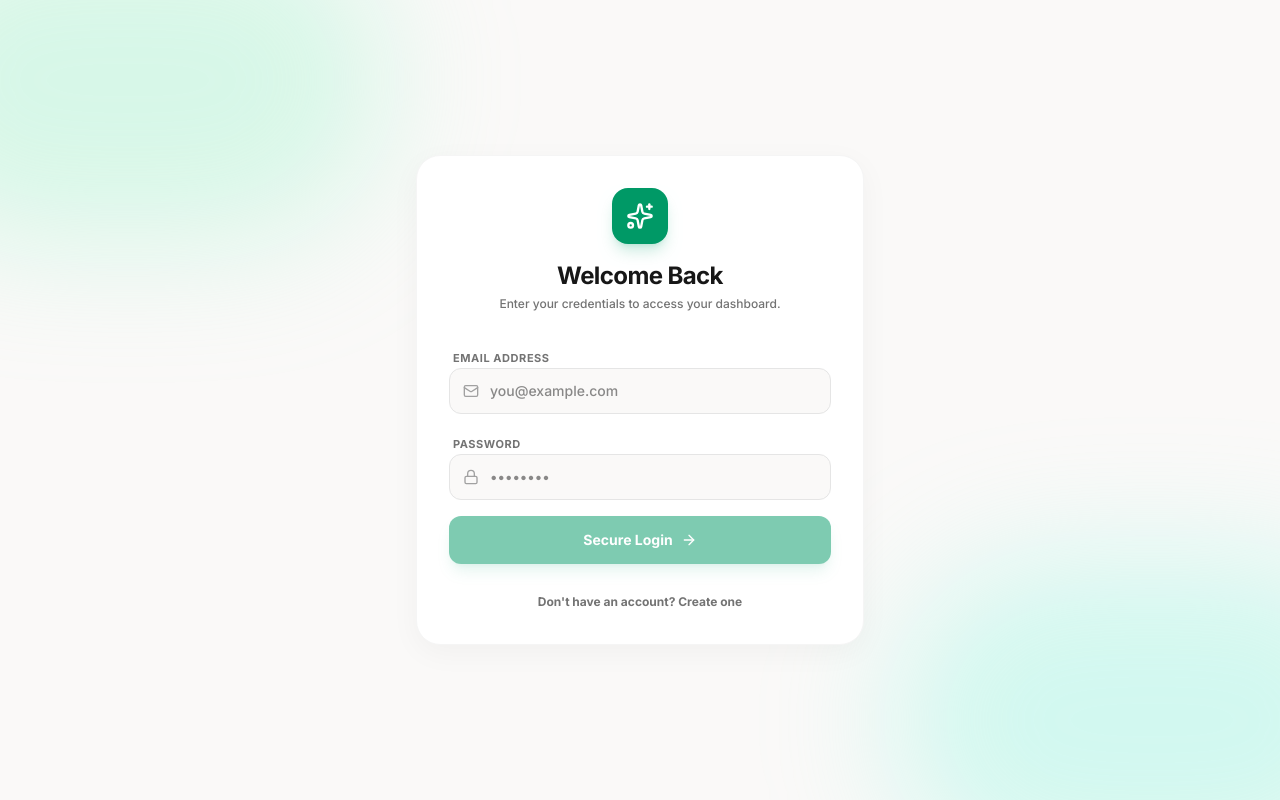
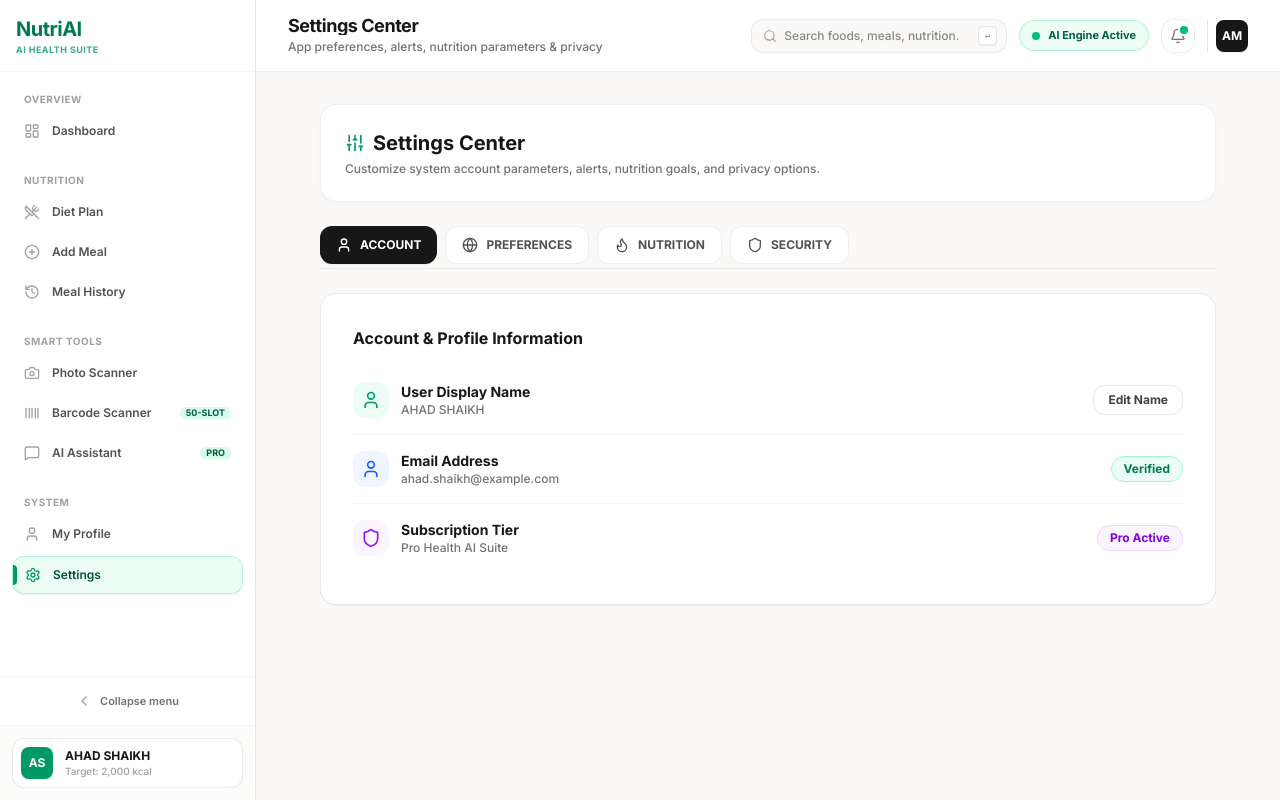
Before and after one commit to 24co102-cmyk/nutri-ai, a React (Vite) app in the folder frontend/: page /settings in a window 1280 px wide. Before the commit this address led to /login. Built offline with nearby package versions, Linux system fonts and the light colour scheme; no server answers.

Commit message:
feat(routing): direct dashboard access for demo, auto-redirect /login, and SPA cache-control headers

```diff
--- a/frontend/src/App.tsx
+++ b/frontend/src/App.tsx
@@ -1,12 +1,11 @@
 // src/App.tsx
-import React, { useState, useEffect, Suspense, lazy } from 'react';
+import React, { Suspense, lazy } from 'react';
 import { Routes, Route, Navigate } from 'react-router-dom';
 import Layout from './components/Layout';
 import { PageLoadingFallback } from './components/ui/SkeletonLoader';
 import BackendStatusIndicator from './components/BackendStatusIndicator';
 
 // Code-split heavy page bundles for instant initial load
-const Login = lazy(() => import('./pages/Login'));
 const Onboarding = lazy(() => import('./pages/Onboarding'));
 const Dashboard = lazy(() => import('./pages/Dashboard'));
 const DietPlan = lazy(() => import('./pages/DietPlan'));
@@ -18,44 +17,26 @@ const Chat = lazy(() => import('./pages/Chat'));
 const Settings = lazy(() => import('./pages/Settings'));
 
 const App: React.FC = () => {
-  const [isAuthenticated, setIsAuthenticated] = useState<boolean>(() => {
-    return !!localStorage.getItem('token');
-  });
-
-  const handleLogin = (token: string, username: string) => {
-    localStorage.setItem('token', token);
-    localStorage.setItem('username', username);
-    setIsAuthenticated(true);
-  };
-
-  useEffect(() => {
-    const handleLogout = () => {
-      localStorage.removeItem('token');
-      localStorage.removeItem('username');
-      setIsAuthenticated(false);
-    };
-    window.addEventListener('logout', handleLogout);
-    return () => window.removeEventListener('logout', handleLogout);
+  React.useEffect(() => {
+    // Ensure demo session is always active on both desktop & mobile
+    if (!localStorage.getItem('token')) {
+      localStorage.setItem('token', 'demo_access_token_nutrilens');
+    }
+    if (!localStorage.getItem('username')) {
+      localStorage.setItem('username', 'AHAD SHAIKH');
+    }
+    // Clear any obsolete locks or flags
+    localStorage.removeItem('unlocked_prototype');
   }, []);
 
   return (
     <>
       <BackendStatusIndicator />
-      <Suspense fallback={<PageLoadingFallback />}>
-        <Routes>
-          <Route
-            path="/login"
-            element={!isAuthenticated ? <Login onLogin={handleLogin} /> : <Navigate to="/dashboard" replace />}
-          />
-
-          <Route
-            path="*"
-            element={
-              isAuthenticated ? (
       <Layout>
         <Suspense fallback={<PageLoadingFallback />}>
           <Routes>
             <Route path="/" element={<Navigate to="/dashboard" replace />} />
+            <Route path="/login" element={<Navigate to="/dashboard" replace />} />
             <Route path="/dashboard" element={<Dashboard />} />
             <Route path="/onboarding" element={<Onboarding />} />
             <Route path="/profile" element={<Onboarding />} />
@@ -71,13 +52,6 @@ const App: React.FC = () => {
           </Routes>
         </Suspense>
       </Layout>
-              ) : (
-                <Navigate to="/login" replace />
-              )
-            }
-          />
-        </Routes>
-      </Suspense>
     </>
   );
 };
--- a/frontend/src/components/ProtectedRoute.tsx
+++ b/frontend/src/components/ProtectedRoute.tsx
@@ -1,13 +1,8 @@
 // src/components/ProtectedRoute.tsx
-import React, { useContext } from 'react';
-import { Navigate, Outlet } from 'react-router-dom';
-import { AuthContext } from '../context/AuthContext';
+import React from 'react';
+import { Outlet } from 'react-router-dom';
 
 const ProtectedRoute: React.FC = () => {
-  const auth = useContext(AuthContext);
-  if (!auth?.isAuthenticated) {
-    return <Navigate to="/login" replace />;
-  }
   return <Outlet />;
 };
 
--- a/frontend/src/components/Sidebar.tsx
+++ b/frontend/src/components/Sidebar.tsx
@@ -13,7 +13,6 @@ import {
   ChevronLeft,
   ChevronRight,
   X,
-  LogOut,
 } from 'lucide-react';
 
 interface SidebarProps {
@@ -198,7 +197,7 @@ export const Sidebar: React.FC<SidebarProps> = ({
           </button>
         </div>
 
-        {/* Bottom Profile Summary Card & Logout */}
+        {/* Bottom Profile Summary Card */}
         <div className="p-3 border-t border-neutral-100 bg-[#faf9f8]/50 flex flex-col gap-2">
           <NavLink
             to="/onboarding"
@@ -216,15 +215,6 @@ export const Sidebar: React.FC<SidebarProps> = ({
               </div>
             )}
           </NavLink>
-          <button
-            onClick={() => window.dispatchEvent(new Event('logout'))}
-            className={`flex items-center gap-3 p-2 rounded-xl bg-rose-50 text-rose-600 border border-rose-100 hover:bg-rose-100 transition-colors ${
-              collapsed ? 'justify-center' : ''
-            }`}
-          >
-            <LogOut className="w-4 h-4 shrink-0" />
-            {!collapsed && <span className="text-xs font-bold">Logout</span>}
-          </button>
         </div>
       </aside>
     </>
--- a/frontend/src/context/AuthContext.tsx
+++ b/frontend/src/context/AuthContext.tsx
@@ -35,7 +35,7 @@ export const AuthProvider = ({ children }: { children: ReactNode }) => {
     localStorage.removeItem('token');
   };
 
-  const isAuthenticated = !!token;
+  const isAuthenticated = true;
 
   // Keep token in axios interceptor (handled in axios config)
 
--- a/frontend/src/pages/Login.tsx
+++ b/frontend/src/pages/Login.tsx
@@ -1,159 +1,22 @@
-import React, { useState } from 'react';
-import { Sparkles, Lock, Mail, ArrowRight, User as UserIcon } from 'lucide-react';
-import api from '../api/axios';
+// src/pages/Login.tsx
+import React, { useEffect } from 'react';
+import { useNavigate } from 'react-router-dom';
 
 interface LoginProps {
-  onLogin: (token: string, username: string) => void;
+  onLogin?: (token: string, username: string) => void;
 }
 
 const Login: React.FC<LoginProps> = ({ onLogin }) => {
-  const [isRegister, setIsRegister] = useState(false);
-  const [email, setEmail] = useState('');
-  const [password, setPassword] = useState('');
-  const [name, setName] = useState('');
-  const [error, setError] = useState('');
-  const [loading, setLoading] = useState(false);
+  const navigate = useNavigate();
 
-  const handleSubmit = async (e: React.FormEvent) => {
-    e.preventDefault();
-    setError('');
-    setLoading(true);
+  useEffect(() => {
+    if (onLogin) {
+      onLogin('demo_access_token_nutrilens', 'Demo User');
+    }
+    navigate('/dashboard', { replace: true });
+  }, [navigate, onLogin]);
 
-    try {
-      if (isRegister) {
-        // Dummy registration or real API call
-        // Assuming /auth/register and /auth/login exist
-        // If they don't, we will simulate a fake successful login for the UI effect
-        try {
-          const res = await api.post('/auth/register', { name, email, password });
-          onLogin(res.data.access_token || 'dummy-token', name || email);
-        } catch (apiErr: any) {
-          if (apiErr.response?.status === 404) {
-            // Fallback for UI-only mock if backend auth isn't fully wired
-            onLogin('mock-token-123', name || email);
-          } else {
-            throw apiErr;
-          }
-        }
-      } else {
-        try {
-          // Send as JSON if backend expects JSON (FastAPI form or JSON schema)
-          const res = await api.post('/auth/login', { email, password });
-          onLogin(res.data.access_token || 'dummy-token', email);
-        } catch (apiErr: any) {
-          if (apiErr.response?.status === 404) {
-            // Fallback for UI-only mock
-            onLogin('mock-token-123', email);
-          } else {
-            throw apiErr;
-          }
-        }
-      }
-    } catch (err: any) {
-      setError(err.response?.data?.detail || 'Invalid credentials. Please try again.');
-    } finally {
-      setLoading(false);
-    }
-  };
-
-  return (
-    <div className="min-h-screen bg-[#faf9f8] flex flex-col justify-center items-center p-4 relative overflow-hidden">
-      {/* Background Decor */}
-      <div className="absolute top-[-10%] left-[-10%] w-[40%] h-[40%] bg-emerald-200/40 rounded-full blur-3xl" />
-      <div className="absolute bottom-[-10%] right-[-10%] w-[40%] h-[40%] bg-teal-200/40 rounded-full blur-3xl" />
-
-      <div className="w-full max-w-md bg-white rounded-3xl shadow-[0_8px_30px_rgb(0,0,0,0.04)] border border-neutral-100 p-8 relative z-10 animate-in fade-in slide-in-from-bottom-4 duration-700">
-        <div className="flex flex-col items-center mb-8">
-          <div className="w-14 h-14 rounded-2xl bg-emerald-600 flex items-center justify-center shadow-lg shadow-emerald-600/20 mb-4">
-            <Sparkles className="w-7 h-7 text-white" />
-          </div>
-          <h1 className="text-2xl font-black text-neutral-900 tracking-tight">
-            {isRegister ? 'Join NutriAI' : 'Welcome Back'}
-          </h1>
-          <p className="text-xs text-neutral-500 font-medium mt-1">
-            {isRegister ? 'Start your intelligent nutrition journey today.' : 'Enter your credentials to access your dashboard.'}
-          </p>
-        </div>
-
-        {error && (
-          <div className="mb-4 p-3 rounded-xl bg-rose-50 text-rose-600 text-xs font-bold border border-rose-100 text-center">
-            {error}
-          </div>
-        )}
-
-        <form onSubmit={handleSubmit} className="space-y-4">
-          {isRegister && (
-            <div className="space-y-1.5">
-              <label className="text-[11px] font-bold text-neutral-500 uppercase tracking-wider pl-1">Full Name</label>
-              <div className="relative">
-                <UserIcon className="w-4 h-4 text-neutral-400 absolute left-3.5 top-1/2 -translate-y-1/2" />
-                <input
-                  type="text"
-                  required
-                  value={name}
-                  onChange={(e) => setName(e.target.value)}
-                  placeholder="AHAD SHAIKH"
-                  className="w-full pl-10 pr-4 py-3 text-sm rounded-xl bg-[#faf9f8] border border-neutral-200 focus:border-emerald-500 focus:bg-white focus:outline-none transition-all font-medium"
-                />
-              </div>
-            </div>
-          )}
-
-          <div className="space-y-1.5">
-            <label className="text-[11px] font-bold text-neutral-500 uppercase tracking-wider pl-1">Email Address</label>
-            <div className="relative">
-              <Mail className="w-4 h-4 text-neutral-400 absolute left-3.5 top-1/2 -translate-y-1/2" />
-              <input
-                type="email"
-                required
-                value={email}
-                onChange={(e) => setEmail(e.target.value)}
-                placeholder="you@example.com"
-                className="w-full pl-10 pr-4 py-3 text-sm rounded-xl bg-[#faf9f8] border border-neutral-200 focus:border-emerald-500 focus:bg-white focus:outline-none transition-all font-medium"
-              />
-            </div>
-          </div>
-
-          <div className="space-y-1.5">
-            <label className="text-[11px] font-bold text-neutral-500 uppercase tracking-wider pl-1">Password</label>
-            <div className="relative">
-              <Lock className="w-4 h-4 text-neutral-400 absolute left-3.5 top-1/2 -translate-y-1/2" />
-              <input
-                type="password"
-                required
-                value={password}
-                onChange={(e) => setPassword(e.target.value)}
-                placeholder="••••••••"
-                className="w-full pl-10 pr-4 py-3 text-sm rounded-xl bg-[#faf9f8] border border-neutral-200 focus:border-emerald-500 focus:bg-white focus:outline-none transition-all font-medium"
-              />
-            </div>
-          </div>
-
-          <button
-            type="submit"
-            disabled={loading || !email || !password || (isRegister && !name)}
-            className="w-full py-3.5 mt-2 rounded-xl bg-emerald-600 hover:bg-emerald-700 disabled:opacity-50 text-white font-bold text-sm shadow-lg shadow-emerald-600/20 transition-all flex items-center justify-center gap-2"
-          >
-            {loading ? 'Authenticating...' : isRegister ? 'Create Account' : 'Secure Login'}
-            {!loading && <ArrowRight className="w-4 h-4" />}
-          </button>
-        </form>
-
-        <div className="mt-6 text-center">
-          <button
-            type="button"
-            onClick={() => {
-              setIsRegister(!isRegister);
-              setError('');
-            }}
-            className="text-xs font-bold text-neutral-500 hover:text-emerald-600 transition-colors"
-          >
-            {isRegister ? 'Already have an account? Log in' : "Don't have an account? Create one"}
-          </button>
-        </div>
-      </div>
-    </div>
-  );
+  return null;
 };
 
 export default Login;
```
Also changed, not shown: frontend/vercel.json, 2 other files (tests, documents, lock files or other folders). Lines whose indentation alone changed are shown as unchanged.
